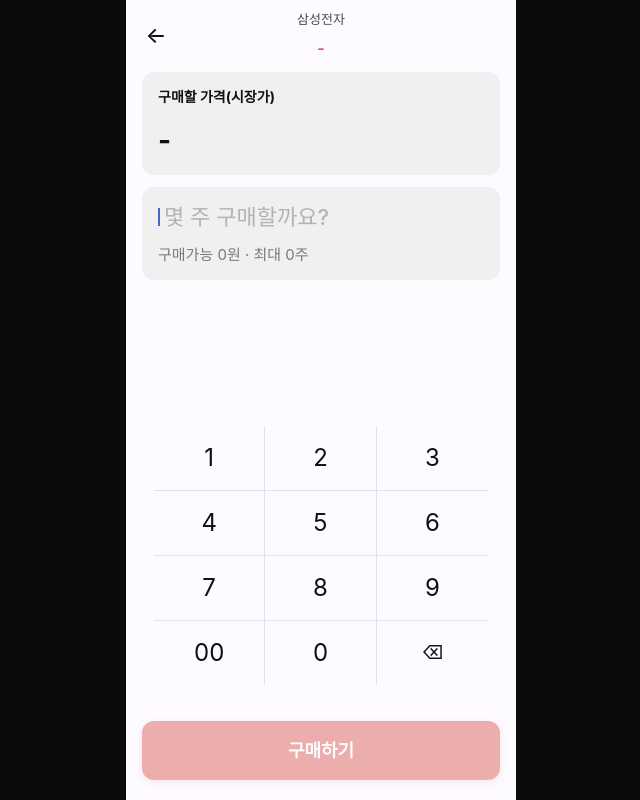
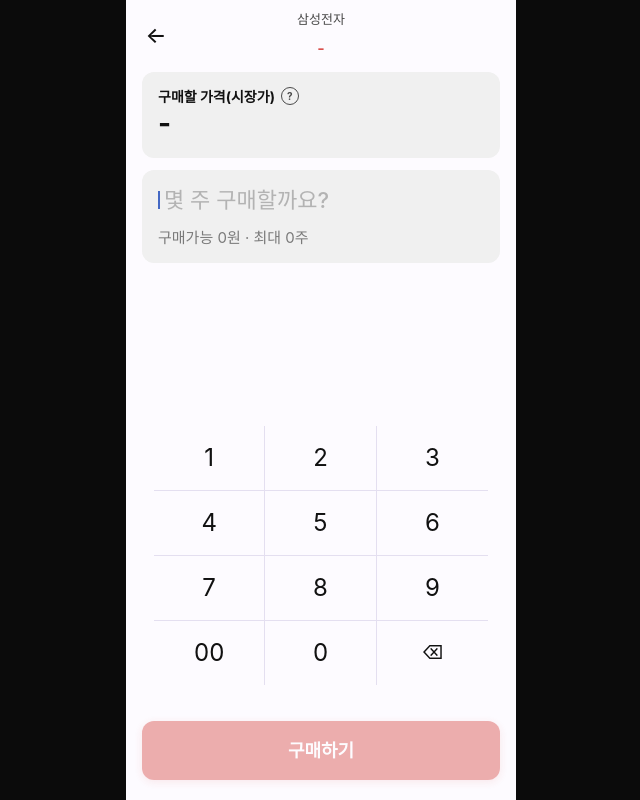
Before and after one commit to prgrms-be-devcourse/NBE9-11-2-Team02-FE, a Next.js app: page /trade_buy in a window 1280 px wide. Shown: the whole page, without its empty margins (319-959 px from the left). Built offline with nearby package versions, Linux system fonts and the light colour scheme; no server answers; a web font is replaced by a local one.

Commit message:
feat: 매수 화면에 체결가 2% 초과 시 주문 거부 안내 추가

```diff
--- a/src/app/trade_buy/TradeBuyClient.tsx
+++ b/src/app/trade_buy/TradeBuyClient.tsx
@@ -26,6 +26,7 @@ export default function TradeBuyClient() {
   const [changeRate, setChangeRate] = useState("");
   const [qtyDigits, setQtyDigits] = useState("");
   const [isBuying, setIsBuying] = useState(false);
+  const [showPriceInfo, setShowPriceInfo] = useState(false);
   const [toast, setToast] = useState<string | null>(null);
   const toastTimer = useRef<ReturnType<typeof setTimeout> | null>(null);
   const debounceTimer = useRef<ReturnType<typeof setTimeout> | null>(null);
@@ -55,7 +56,7 @@ export default function TradeBuyClient() {
           "Content-Type": "application/json",
           "X-Idempotency-Key": crypto.randomUUID(),
         },
-        body: JSON.stringify({ stockId, quantity: Number(qtyDigits) }),
+        body: JSON.stringify({ stockId, quantity: Number(qtyDigits), expectedPrice: currentPrice }),
       });
 
       if (!res.ok) {
@@ -155,7 +156,24 @@ export default function TradeBuyClient() {
 
       <div className={styles.body}>
         <section className={styles.card} aria-label="구매 가격">
-          <p className={styles.priceLabel}>구매할 가격(시장가)</p>
+          <div className={styles.priceLabelRow}>
+            <p className={styles.priceLabel}>구매할 가격(시장가)</p>
+            <button
+              type="button"
+              className={styles.infoBtn}
+              onClick={() => setShowPriceInfo((v) => !v)}
+              aria-label="가격 안내"
+            >
+              ?
+            </button>
+          </div>
+          {showPriceInfo && (
+            <p className={styles.priceNotice}>
+              구매버튼 누른 순간보다 가격이 2% 넘게 올라가면 주문이 아예 안 들어가요.
+              대신 더 싸게 살 수 있으면 그대로 진행돼요.
+              (시장가 주문이라 실제 가격이 달라질 수 있어, 너무 비싸게 구매되는 걸 막기 위함입니다.)
+            </p>
+          )}
           <p className={styles.priceValue}>
             {currentPrice !== null ? formatKrw(currentPrice) : "-"}
           </p>
--- a/src/app/trade_buy/trade-buy.module.css
+++ b/src/app/trade_buy/trade-buy.module.css
@@ -217,6 +217,48 @@
   opacity: 0.45;
 }
 
+.priceLabelRow {
+  display: flex;
+  align-items: center;
+  gap: 0.375rem;
+  margin-bottom: -0.3rem;
+}
+
+.priceLabelRow .priceLabel {
+  margin-bottom: 0;
+}
+
+.infoBtn {
+  display: flex;
+  align-items: center;
+  justify-content: center;
+  width: 1.125rem;
+  height: 1.125rem;
+  border-radius: 50%;
+  border: 1.5px solid var(--text-secondary);
+  background: transparent;
+  color: var(--text-secondary);
+  font-size: 0.625rem;
+  font-weight: 700;
+  cursor: pointer;
+  flex-shrink: 0;
+  line-height: 1;
+}
+
+.infoBtn:active {
+  background: rgba(0, 0, 0, 0.06);
+}
+
+.priceNotice {
+  margin-bottom: 0.5rem;
+  padding: 0.5rem 0.625rem;
+  background: var(--bg-page);
+  border-radius: 0.5rem;
+  font-size: 0.75rem;
+  color: var(--text-secondary);
+  line-height: 1.6;
+}
+
 .toast {
   position: fixed;
   bottom: 5rem;
```
